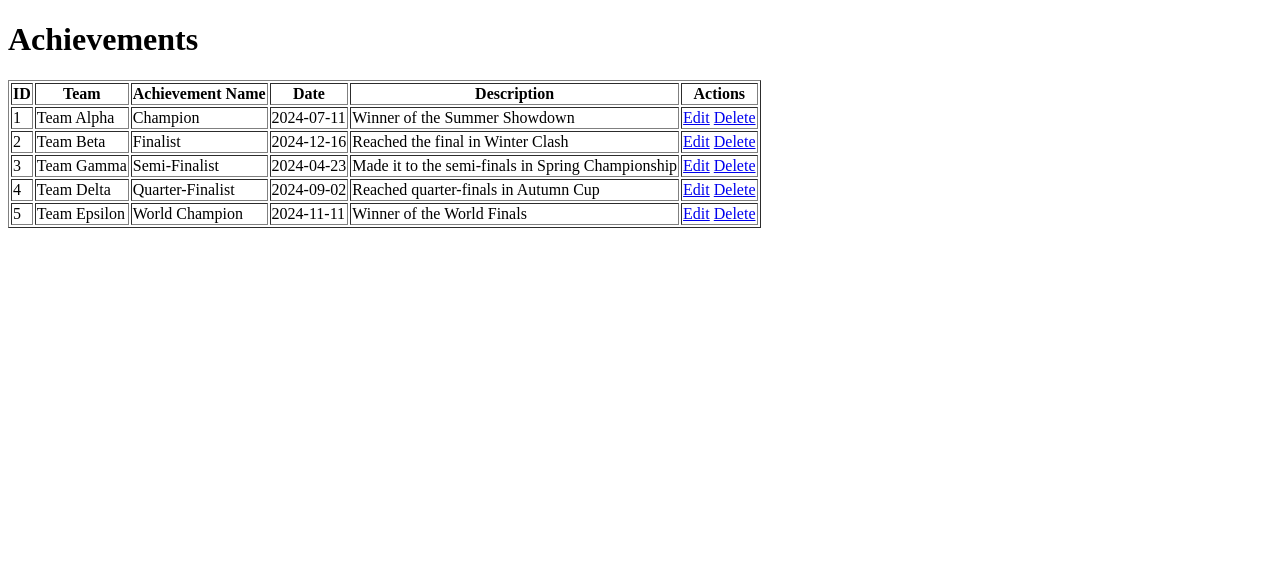
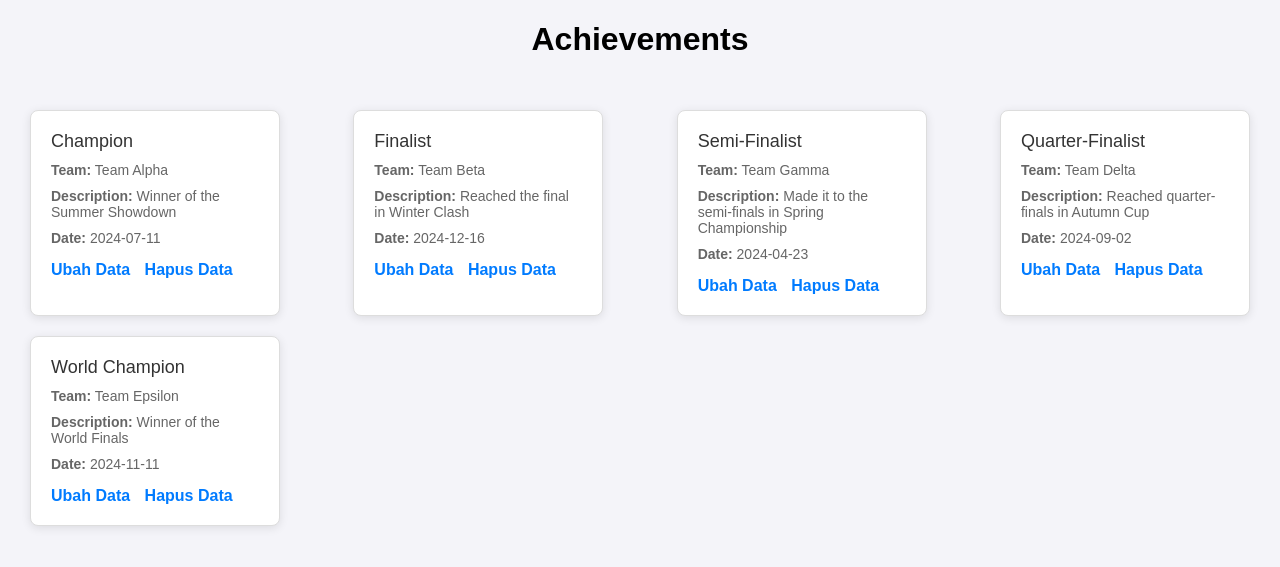
Before and after one commit to nathsteve13/fsp_esports, a PHP site: page /admin/achievement/achievement-view.php in a window 1280 px wide. Shown: the top 567 px of the page. Run offline with PHP 8.4, Linux system fonts and the light colour scheme; data comes from the database, SQL or seed files in the repository.

Commit message:
Update name div in Achievemnt

```diff
--- a/admin/achievement/achievement-view.php
+++ b/admin/achievement/achievement-view.php
@@ -18,33 +18,73 @@ $result = $stmt->get_result();
 <html lang="en">
 <head>
     <title>Achievements List</title>
+    <style>
+        body {
+            font-family: Arial, sans-serif;
+            background-color: #f4f4f9;
+            margin: 0;
+            padding: 0;
+        }
+        .card-grid {
+            display: flex;
+            justify-content: space-between;
+            flex-wrap: wrap;
+            padding: 20px;
+        }
+        .card-content {
+            background-color: #fff;
+            border: 1px solid #ddd;
+            border-radius: 8px;
+            box-shadow: 0 2px 10px rgba(0, 0, 0, 0.1);
+            width: 250px;
+            margin: 10px;
+            padding: 20px;
+            box-sizing: border-box;
+            transition: all 0.3s ease;
+        }
+        .card-content:hover {
+            box-shadow: 0 4px 20px rgba(0, 0, 0, 0.2);
+        }
+        .card-name {
+            font-size: 18px;
+            color: #333;
+            margin-bottom: 10px;
+        }
+        .card-meta {
+            font-size: 14px;
+            color: #666;
+            margin-bottom: 10px;
+        }
+        .card-actions {
+            margin-top: 15px;
+        }
+        .card-actions a {
+            text-decoration: none;
+            color: #007bff;
+            margin-right: 10px;
+            font-weight: bold;
+        }
+        .card-actions a:hover {
+            color: #0056b3;
+        }
+    </style>
 </head>
 <body>
-    <h1>Achievements</h1>
-    <table border="1">
-        <tr>
-            <th>ID</th>
-            <th>Team</th>
-            <th>Achievement Name</th>
-            <th>Date</th>
-            <th>Description</th>
-            <th>Actions</th>
-        </tr>
-
+    <h1 style="text-align: center;">Achievements</h1>
+    <div class="card-grid">
         <?php while ($row = $result->fetch_assoc()) { ?>
-            <tr>
-                <td><?php echo $row['idachievement']; ?></td>
-                <td><?php echo $row['team_name']; ?></td>
-                <td><?php echo $row['achievement_name']; ?></td>
-                <td><?php echo $row['date']; ?></td>
-                <td><?php echo $row['description']; ?></td>
-                <td>
-                    <a href="edit-ach.php?id=<?php echo $row['idachievement']; ?>">Edit</a>
-                    <a href="delete-ach.php?id=<?php echo $row['idachievement']; ?>" onclick="return confirm('Are you sure?')">Delete</a>
-                </td>
-            </tr>
+            <div class="card-content">
+                <div class="card-name"><?php echo $row['achievement_name']; ?></div>
+                <div class="card-meta"><strong>Team:</strong> <?php echo $row['team_name']; ?></div>
+                <div class="card-meta"><strong>Description:</strong> <?php echo $row['description']; ?></div>
+                <div class="card-meta"><strong>Date:</strong> <?php echo $row['date']; ?></div>
+                <div class="card-actions">
+                    <a href="edit-ach.php?id=<?php echo $row['idachievement']; ?>">Ubah Data</a>
+                    <a href="delete-ach.php?id=<?php echo $row['idachievement']; ?>" onclick="return confirm('Are you sure?')">Hapus Data</a>
+                </div>
+            </div>
         <?php } ?>
-    </table>
+    </div>
 
 <?php
 $stmt->close();
```
